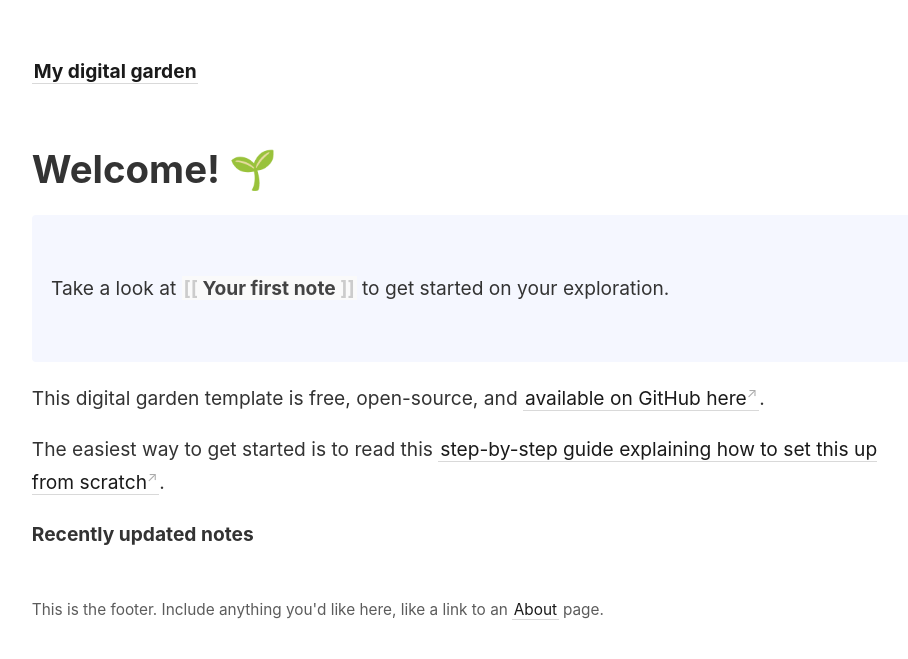
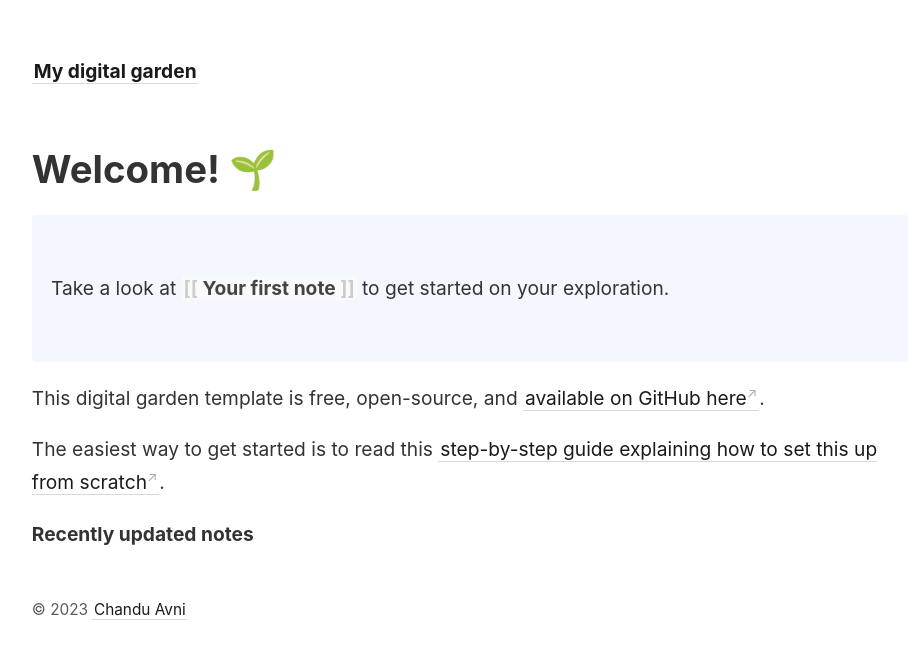
Before and after one commit to ch4ndua/chanduavni_digitalgarden, a Jekyll site: the page built from _pages/index.md, in a window 1280 px wide. Shown: the top 659 px of the page, without its empty margins (45-953 px from the left). Built offline with Jekyll 4.4.1, drawn with Linux system fonts in a browser that asks for light colours.

Commit message:
Update footer.html

```diff
--- a/_includes/footer.html
+++ b/_includes/footer.html
@@ -1 +1 @@
-This is the footer. Include anything you'd like here, like a link to an <a class="internal-link" href="/about">About</a> page.
+© 2023 <a class="internal-link" href="/about">Chandu Avni</a>
```
